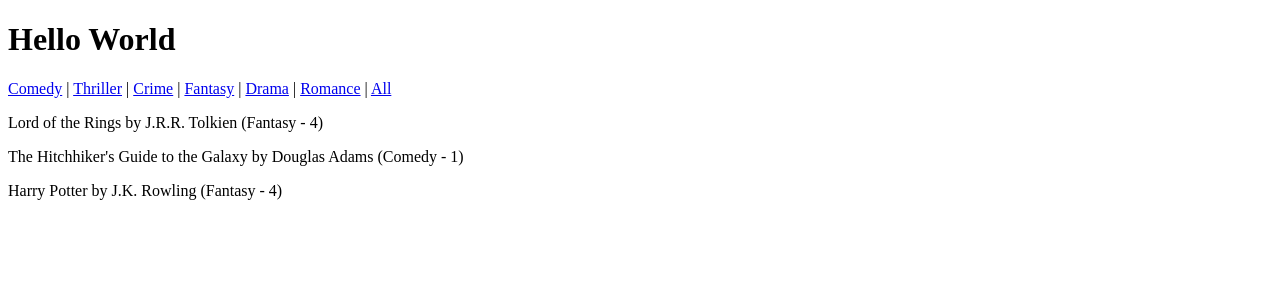
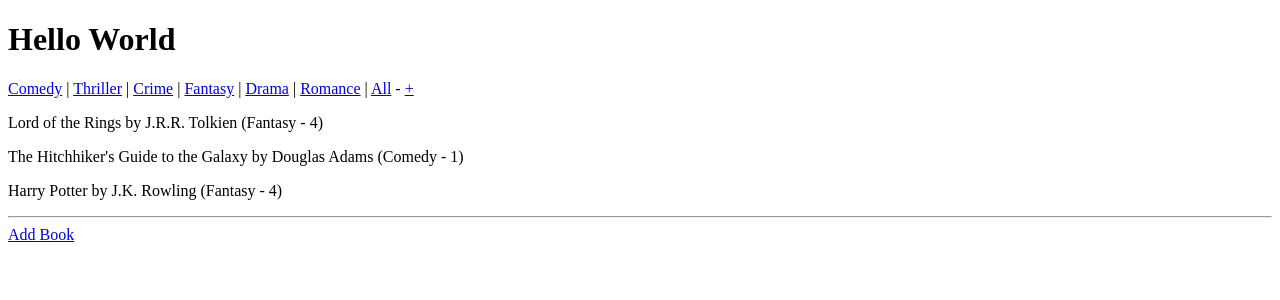
Before and after one commit to al3xk3nny/nov_06_day42, a Django app: page / in a window 1280 px wide. Shown: the top 300 px of the page. Run offline with Django 3.2, Linux system fonts and the light colour scheme; data comes from the database, SQL or seed files in the repository; both versions use the stored data as it was after the commit.

Commit message:
Added forms

```diff
--- a/home/templates/home/index.html
+++ b/home/templates/home/index.html
@@ -4,7 +4,7 @@
     <meta charset="UTF-8">
     <meta name="viewport" content="width=device-width, initial-scale=1.0">
     <meta http-equiv="X-UA-Compatible" content="ie=edge">
-    <title>Document</title>
+    <title>Index</title>
 </head>
 <body>
 
@@ -13,11 +13,15 @@
     {% for topic in topics %}
     <a href="?id={{ topic.id }}">{{ topic }}</a> |
     {% endfor %}
-    <a href="/">All</a>
+    <a href="/">All</a> - <a href="{% url 'add_topic' %}" role="button">+</a>
 
     {% for  book in books %}
     <p>{{ book }}  ({{ book.topic.name }} - {{ book.topic.id }})</p>
     {% endfor %}
 
+    <hr>
+
+    <a href="{% url 'add_book' %}">Add Book</a>
+
 </body>
 </html>
--- a/home/views.py
+++ b/home/views.py
@@ -1,5 +1,6 @@
-from django.shortcuts import render, HttpResponse
+from django.shortcuts import render, HttpResponse, redirect
 from .models import Book, Topic
+from .forms import TopicForm, BookForm
 
 # Create your views here.
 
@@ -13,3 +14,29 @@ def say_hello(request):
         this_books = Book.objects.all()
 
     return render(request, "home/index.html", {"books": this_books, "topics": this_topics})
+
+
+def add_topic(request):
+    form = TopicForm()
+    return render(request, "home/add_topic.html", {"form": form})
+
+
+def add_topic_for_real(request):
+
+    form = TopicForm(request.POST)
+    form.save()
+
+    return redirect("/")
+
+
+def add_book(request):
+    form = BookForm()
+    return render(request, "home/add_book.html", {"form": form})
+
+
+def add_book_for_real(request):
+
+    form = BookForm(request.POST)
+    form.save()
+
+    return redirect("/")
--- a/trydjango/urls.py
+++ b/trydjango/urls.py
@@ -15,9 +15,13 @@ Including another URLconf
 """
 from django.contrib import admin
 from django.urls import path
-from home.views import say_hello
+from home.views import say_hello, add_topic, add_topic_for_real, add_book, add_book_for_real
 
 urlpatterns = [
-    path('admin/', admin.site.urls),
-    path('', say_hello),
+    path("admin/", admin.site.urls),
+    path("", say_hello),
+    path("add_topic/", add_topic, name="add_topic"),
+    path("add_topic/for/real/", add_topic_for_real, name="add_topic_for_real"),
+    path("add_book/", add_book, name="add_book"),
+    path("add_book/for/real/", add_book_for_real, name="add_book_for_real"),
 ]
```
Also changed, not shown: home/forms.py (added, +14 -0 lines), home/templates/home/add_book.html (added, +23 -0 lines), home/templates/home/add_topic.html (added, +23 -0 lines), db.sqlite3.
